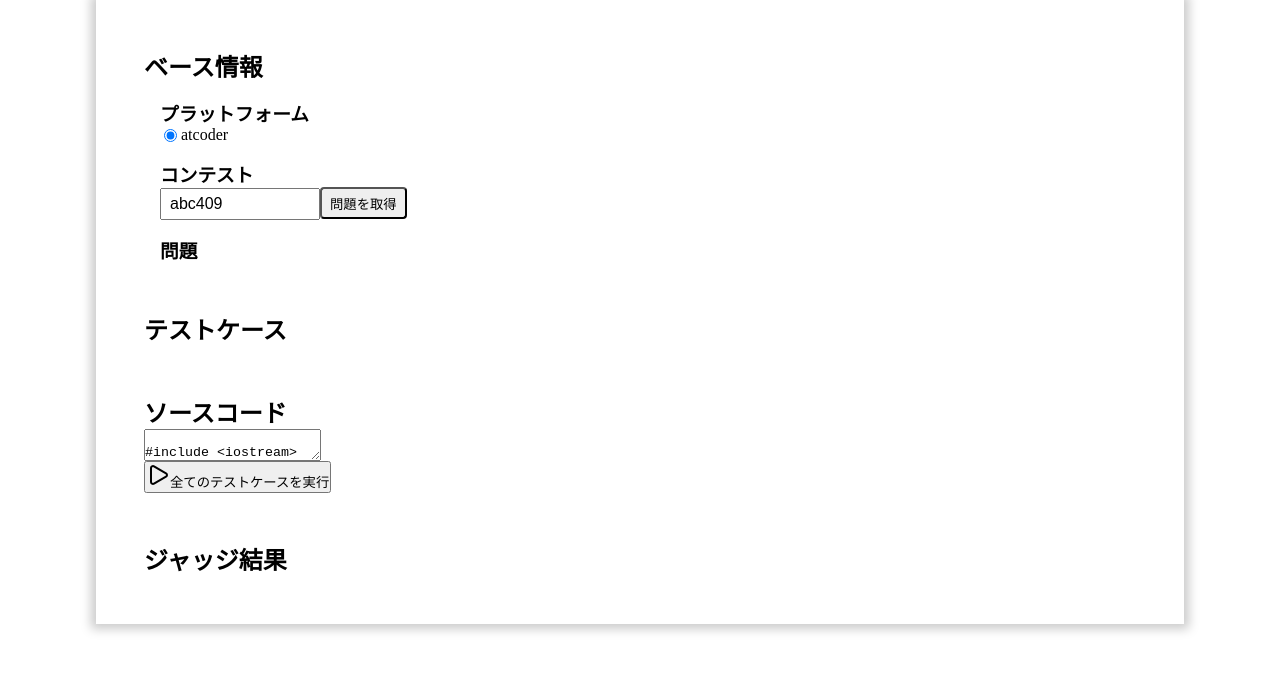
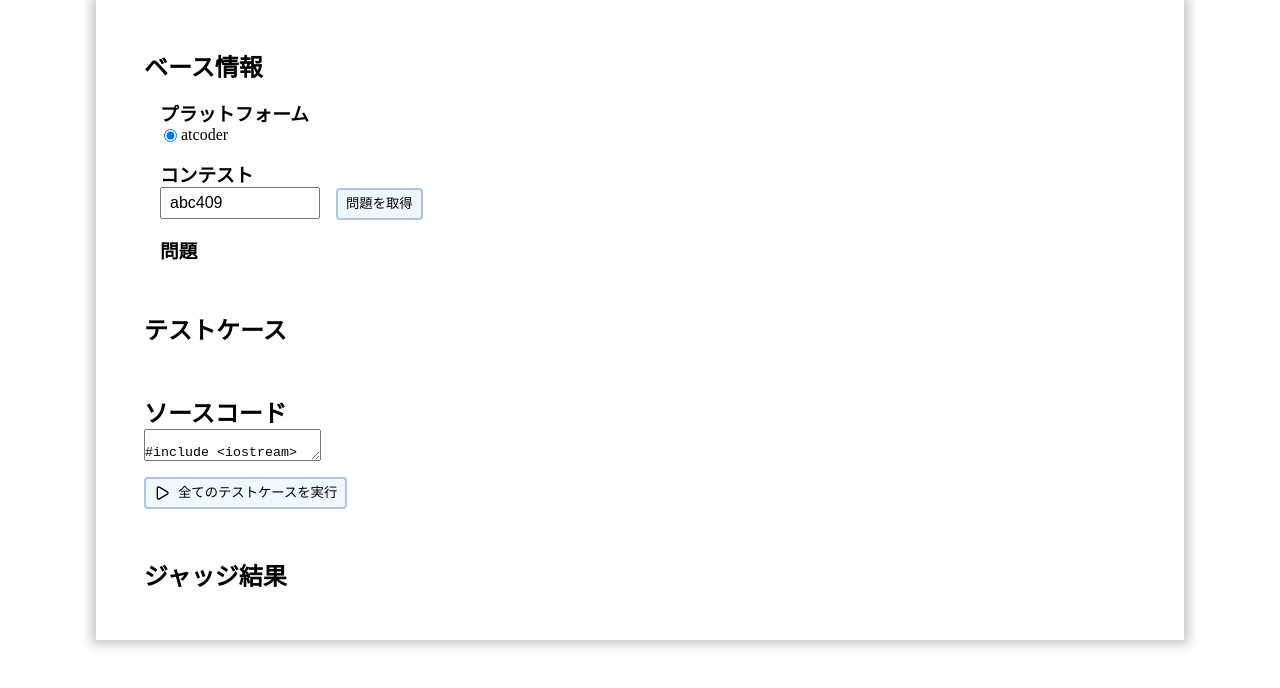
Before and after one commit to minoru-kinugasa-105/atcoder-local-executor, a Next.js app: page / in a window 1280 px wide. Shown: the top 688 px of the page. Built offline with nearby package versions, Linux system fonts and the light colour scheme; a web font is replaced by a local one.

Commit message:
feat: 軽微なレイアウト修正

```diff
--- a/src/app/api/contests/[...contest]/route.ts
+++ b/src/app/api/contests/[...contest]/route.ts
@@ -77,7 +77,7 @@ export async function GET(request: Request, { params }: { params: any }) {
         );
         const fileStat = await stat(problemFilePath).catch(() => null);
 
-        if (!fileStat) {
+        if (!fileStat && allData.problems[0]) {
             const testCases = await fetchContest(
                 platform,
                 contest,
--- a/src/app/page.tsx
+++ b/src/app/page.tsx
@@ -82,6 +82,8 @@ int main() {
     }, [form.problem]);
 
     async function handleRunAll() {
+        if (testCases.length === 0) return;
+
         const resultsSection = document.getElementById('results');
         if (resultsSection) {
             resultsSection.scrollIntoView({ behavior: 'smooth' });
@@ -380,7 +382,12 @@ int main() {
                                     }
                                 />
 
-                                <button onClick={handleRunAll}>
+                                <button
+                                    onClick={handleRunAll}
+                                    style={{
+                                        marginTop: '1rem'
+                                    }}
+                                >
                                     <Play />
                                     全てのテストケースを実行
                                 </button>
--- a/src/styles/base/global.scss
+++ b/src/styles/base/global.scss
@@ -9,3 +9,15 @@ main {
 
 a {
 }
+
+button {
+    background-color: #f0f8ff;
+    border: 2px solid #b0c4de;
+    border-radius: 4px;
+    padding: 4px 8px;
+    cursor: pointer;
+
+    &:active {
+        background-color: #e7f1ff;
+    }
+}
--- a/src/styles/layouts/components/section.scss
+++ b/src/styles/layouts/components/section.scss
@@ -27,6 +27,22 @@
         }
     }
     .section-body {
+        button {
+            cursor: pointer;
+            height: 2rem;
+            padding: 0 0.5rem;
+            line-height: 2rem;
+            border-radius: 0.25rem;
+            display: inline-flex;
+            align-items: center;
+            justify-content: center;
+            gap: 0.5rem;
+
+            svg {
+                width: 1rem;
+                height: 1rem;
+            }
+        }
     }
 }
 
@@ -53,6 +69,7 @@
             padding: 0.5em;
             width: 10rem;
             font-size: 1em;
+            margin-right: 1rem;
         }
         button {
             cursor: pointer;
@@ -60,6 +77,15 @@
             padding: 0 0.5rem;
             line-height: 2rem;
             border-radius: 0.25rem;
+            display: inline-flex;
+            align-items: center;
+            justify-content: center;
+            gap: 0.5rem;
+
+            svg {
+                width: 1rem;
+                height: 1rem;
+            }
         }
     }
 }
```
